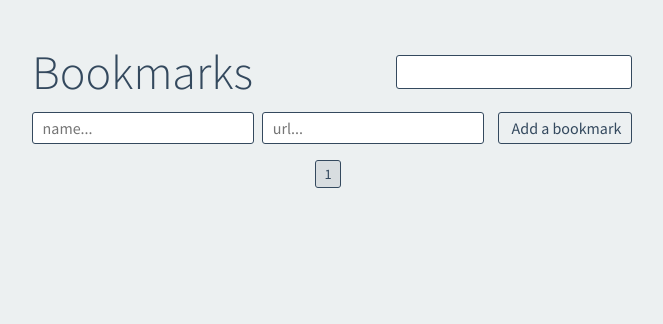
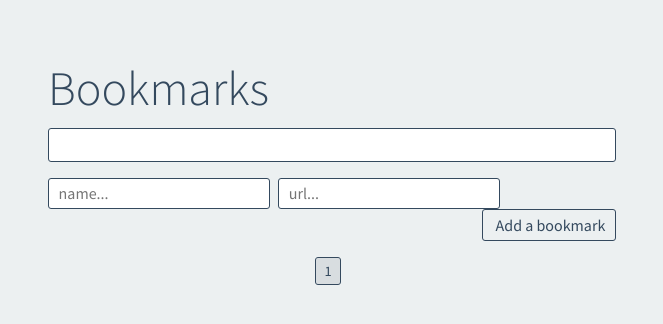
Before and after one commit to polgiron/bookmarks, a PHP site: page / in a window 1280 px wide. Shown: the top 324 px of the page, without its empty margins (308-971 px from the left). Run offline with PHP 8.4, Linux system fonts and the light colour scheme; data that the repository does not hold is empty; some libraries are stand-ins or nearby versions.

Commit message:
responsive

```diff
--- a/home.less
+++ b/home.less
@@ -18,12 +18,18 @@ body {
 	max-width: 600px;
 	margin: auto;
 	margin-top: 3em;
+	padding: 1em;
+
+	@media @mobile {
+		margin-top: 0;
+	}
 }
 
 header {
 	// text-align: center;
-	display: flex;
-	align-items: center;
+	// display: flex;
+	// align-items: center;
+	// flex-wrap: wrap;
 
 	h1 {
 		font-size: 3rem;
@@ -32,18 +38,25 @@ header {
 	}
 
 	#search-wrapper {
-		margin-left: auto;
+		// margin-left: auto;
 		padding: .3em .6em;
 		background: white;
 		border: 1px solid @mainColor;
 		.border-radius(3px);
 		display: flex;
 		align-items: center;
+		margin-top: 1em;
+
+		// @media @mobile{
+		// 	margin-left: 0;
+		// 	width: 100%;
+		// }
 
 		input{
 			border: 0;
 			background: transparent;
 			margin-right: .6em;
+			flex: 1;
 		}
 	}
 }
@@ -54,9 +67,14 @@ header {
 	// padding: .5em;
 	margin-top: 1em;
 
+	@media @mobile {
+		margin-top: 2em;
+	}
+
 	.content {
 		display: flex;
 		align-items: center;
+		flex-wrap: wrap;
 	}
 
 	input {
@@ -67,6 +85,15 @@ header {
 
 		&:first-child {
 			margin-right: .5em;
+		}
+
+		@media @mobile {
+			width: 100%;
+
+			&:first-child {
+				margin-right: 0;
+				margin-bottom: .5em;
+			}
 		}
 	}
 
@@ -86,6 +113,11 @@ header {
 		i {
 			margin-right: .2em;
 		}
+
+		@media @mobile {
+			width: 100%;
+			margin-top: .5em;
+		}
 	}
 
 	.error {
@@ -96,6 +128,10 @@ header {
 
 #bookmarks-list {
 	margin-top: 1em;
+
+	@media @mobile {
+		margin-top: 2em;
+	}
 
 	.page {
 		// min-height: 200px;
@@ -119,6 +155,7 @@ header {
 		.content {
 			display: flex;
 			align-items: center;
+			flex-wrap: wrap;
 		}
 
 		input {
@@ -136,17 +173,35 @@ header {
 				border-color: @mainColor;
 				color: @mainColor;
 			}
+
+			@media @mobile {
+				width: 100%;
+
+				&:first-child {
+					margin-right: 0;
+				}
+			}
 		}
 
 		.url {
 			flex: 1;
 			margin-right: 1em;
+
+			@media @mobile {
+				margin-right: 0;
+				flex: none;
+				margin: .5em 0;
+			}
 		}
 
 		.tools-wrapper {
 			margin-left: auto;
 			display: flex;
 			align-items: center;
+
+			// @media @mobile {
+			// 	margin-left: 0;
+			// }
 
 			li {
 				margin-right: .3em;
```
Also changed, not shown: css/home.min.css.
